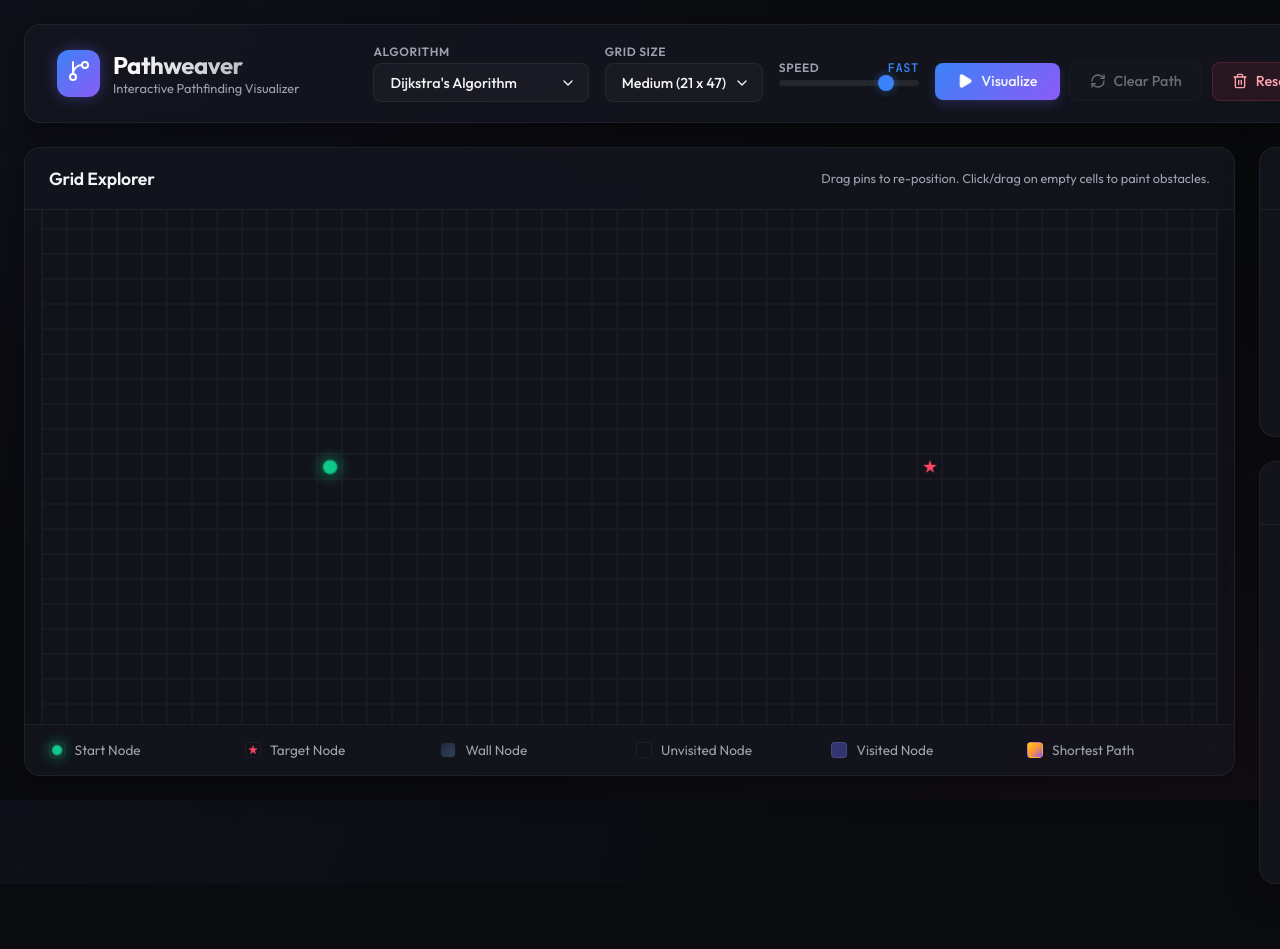
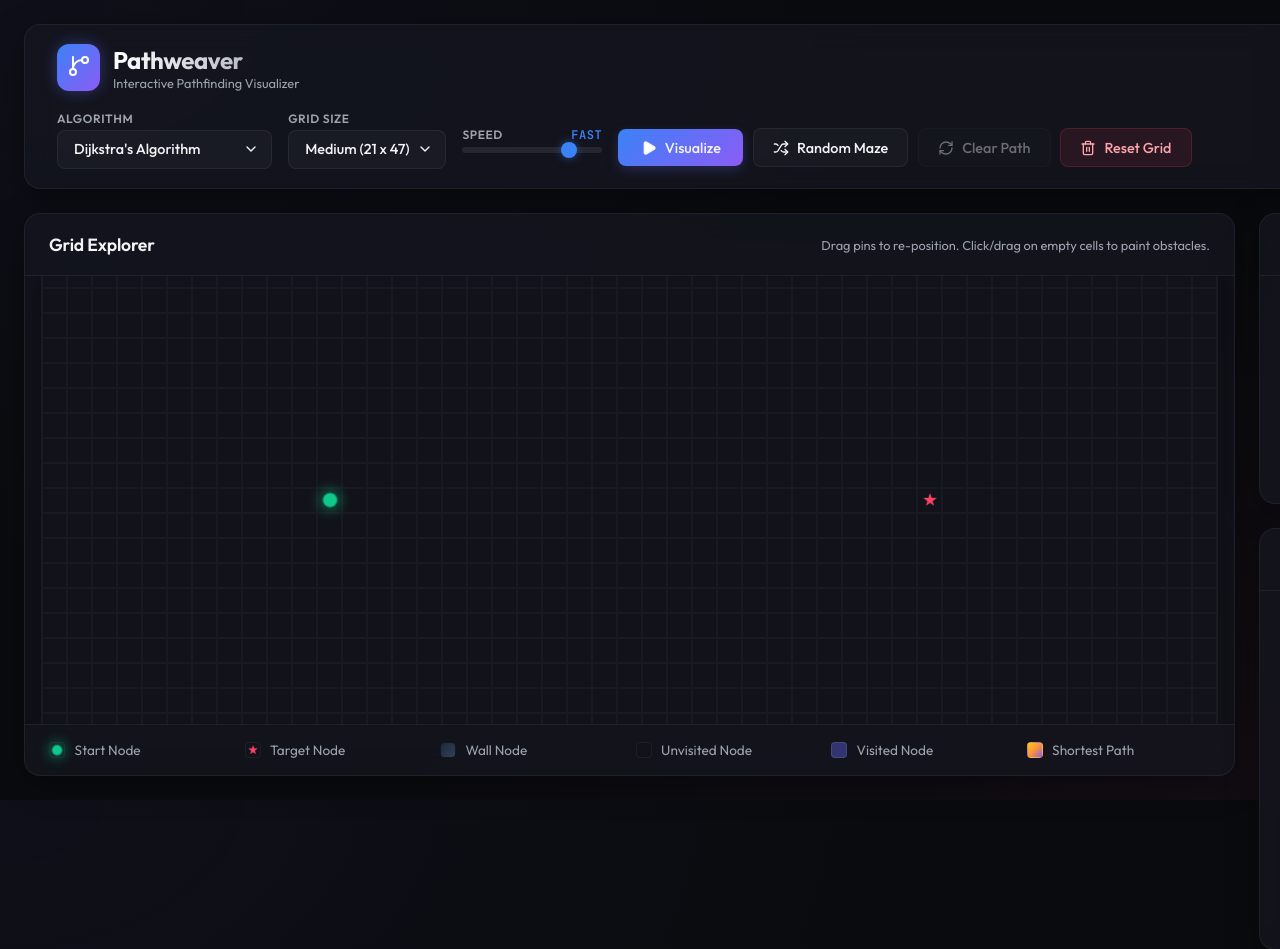
Before and after one commit to ArmanLidder/Pathweaver, a React (Vite) app: page / in a window 1280 px wide. Shown: the top 949 px of the page. Before the commit the page ends 883 px from the top, so only its background shows below. Built offline with nearby package versions, Linux system fonts and the light colour scheme.

Commit message:
Update Header component to support Random Maze button

```diff
--- a/src/components/Header.jsx
+++ b/src/components/Header.jsx
@@ -1,5 +1,5 @@
 import React from "react";
-import { GitBranch, RefreshCw, Trash2, Play, Pause, ChevronRight } from "lucide-react";
+import { GitBranch, RefreshCw, Trash2, Play, Pause, ChevronRight, Shuffle } from "lucide-react";
 
 export default function Header({
   selectedAlgorithm,
@@ -10,6 +10,7 @@ export default function Header({
   onVisualize,
   onClearGrid,
   onClearPath,
+  onGenerateMaze,
   hasPath,
   gridSize,
   onChangeGridSize,
@@ -101,6 +102,15 @@ export default function Header({
           </button>
 
           <button
+            onClick={onGenerateMaze}
+            disabled={isVisualizing}
+            title="Generate a random wall maze layout"
+          >
+            <Shuffle size={16} />
+            Random Maze
+          </button>
+
+          <button
             onClick={onClearPath}
             disabled={!hasPath && !isVisualizing}
             title="Clear path visualization (Resets visualization if running)"
```
